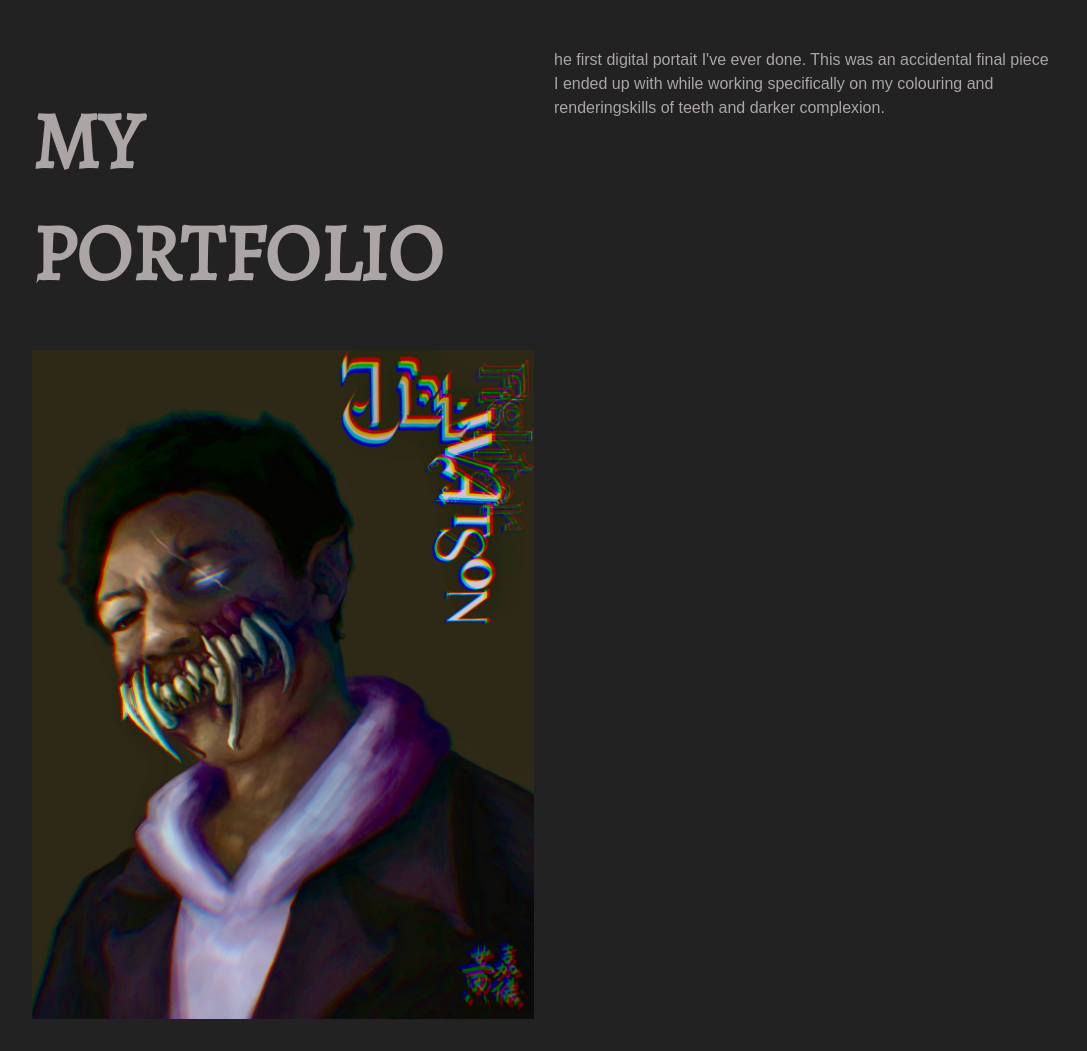
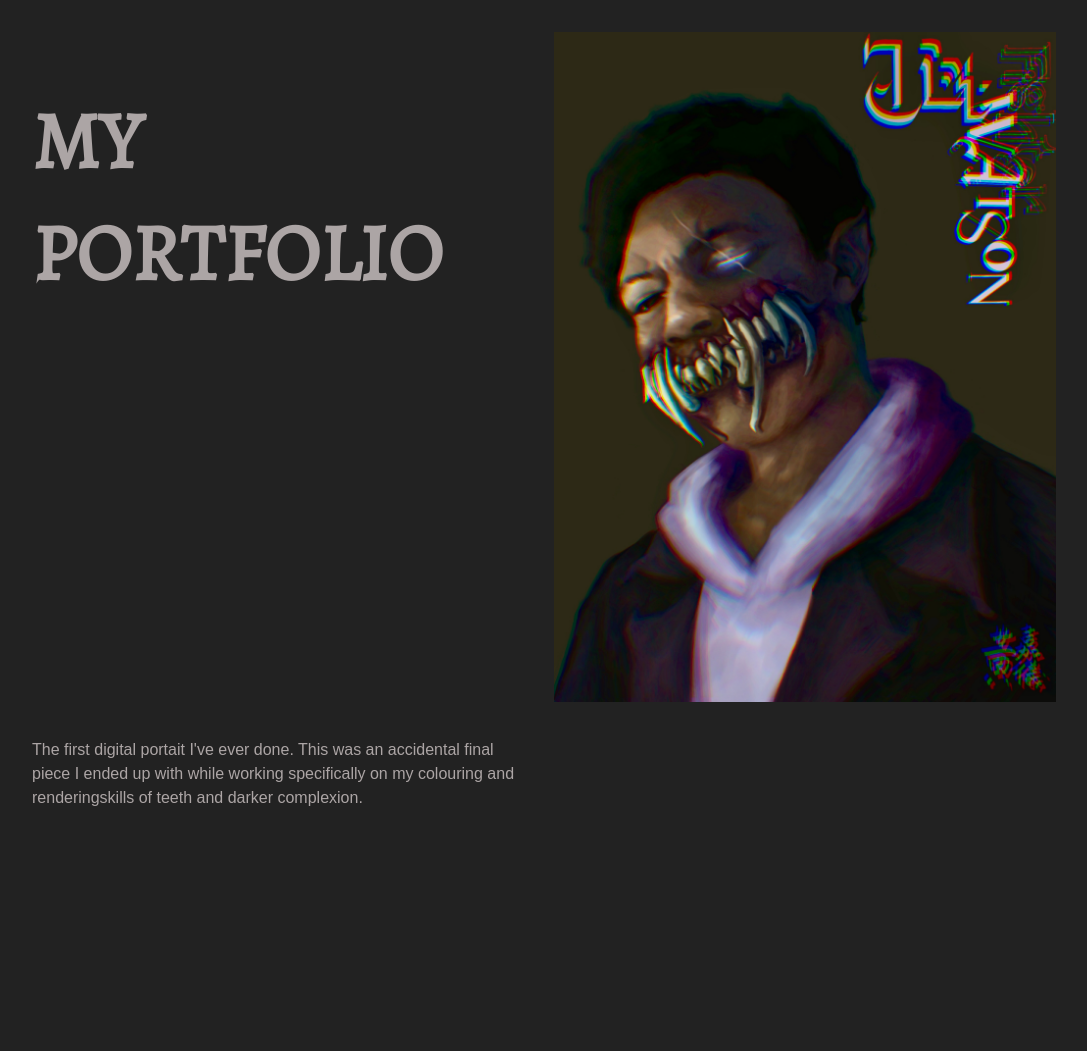
Before and after one commit to Levtrix3/Core_Interaction_Sora_Wong, a website: page projects/css-grid-2.html in a window 1280 px wide. Shown: the whole page, without its empty margins (96-1183 px from the left). After the commit the page ends 858 px from the top, so only its background shows below. Drawn offline with nearby package versions, Linux system fonts and the light colour scheme; files whose address does not match are found by name.

Commit message:
Update css-grid-2.html

```diff
--- a/projects/css-grid-2.html
+++ b/projects/css-grid-2.html
@@ -10,8 +10,8 @@
 
    <main>
 	<h1> MY PORTFOLIO </h1>
-   <p>he first digital portait I've ever done. This was an accidental final piece I ended up with while working specifically on my colouring and renderingskills of teeth and darker complexion.</p>
 	<img src="Khris.jpg">
+    <p>The first digital portait I've ever done. This was an accidental final piece I ended up with while working specifically on my colouring and renderingskills of teeth and darker complexion.</p>
 
 	<div class="grey-background"></div>
 
```
